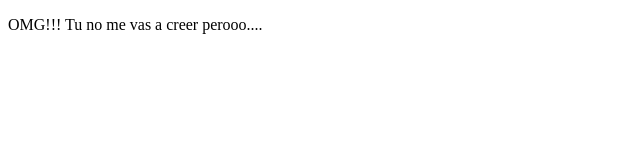
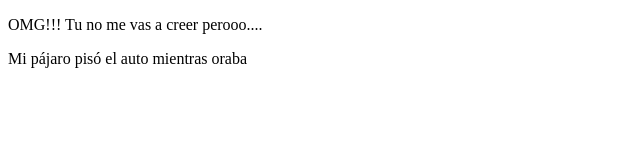
Before and after one commit to GregoryGalicio/excusesgenerator, a plain HTML site: page index.html in a window 1280 px wide. Shown: the whole page, without its empty margins (0-640 px from the left). Drawn offline with Linux system fonts and the light colour scheme.

Commit message:
implementando la funcion

```diff
--- a/index.html
+++ b/index.html
@@ -4,9 +4,9 @@
     <meta charset="UTF-8">
     <meta name="viewport" content="width=device-width, initial-scale=1.0">
     <title>Excuses Generator</title>
-    <script src="./index.js"></script>
 <body>
     <p id="InitialExcuse">OMG!!! Tu no me vas a creer perooo....</p>
-    <p id="excuse"></p>
+    <div id="excuse"></div>
+    <script src="./index.js"></script>
 </body>
 </html>
--- a/index.js
+++ b/index.js
@@ -8,16 +8,20 @@ let cuando = ['antes de la clase', 'cuando dormía', 'mientras hacía ejercicio'
 
 // console.log(quien.length)
 
-function azar(x,y,z,w) {
-    let letraAzar=[];
-    let numeroAleatoriox=Math.floor(Math.random()*x.length)
-    let numeroAleatorioy=Math.floor(Math.random()*y.length)
-    let numeroAleatorioz=Math.floor(Math.random()*z.length)
-    let numeroAleatoriow=Math.floor(Math.random()*w.length)
+window.onload = function azar() {
+    let x = quien;
+    let y = accion;
+    let z = que;
+    let w = cuando;
+    let numeroAleatoriox = Math.floor(Math.random() * x.length);
+    let numeroAleatorioy = Math.floor(Math.random() * y.length);
+    let numeroAleatorioz = Math.floor(Math.random() * z.length);
+    let numeroAleatoriow = Math.floor(Math.random() * w.length);
 
-    let fraseAleatoria=`${x[numeroAleatoriox]} ${y[numeroAleatorioy]} ${z[numeroAleatorioz]} ${w[numeroAleatoriow]}`
-    return fraseAleatoria
+    let fraseAleatoria = `${x[numeroAleatoriox]} ${y[numeroAleatorioy]} ${z[numeroAleatorioz]} ${w[numeroAleatoriow]}`;
+    // return fraseAleatoria
+    document.getElementById("excuse").innerHTML = fraseAleatoria;
 }
 
-let fraseFinal=azar(quien,accion,que,cuando)
-console.log (fraseFinal)
+// let fraseFinal= azar(quien,accion,que,cuando)
+// console.log (fraseFinal)
```
